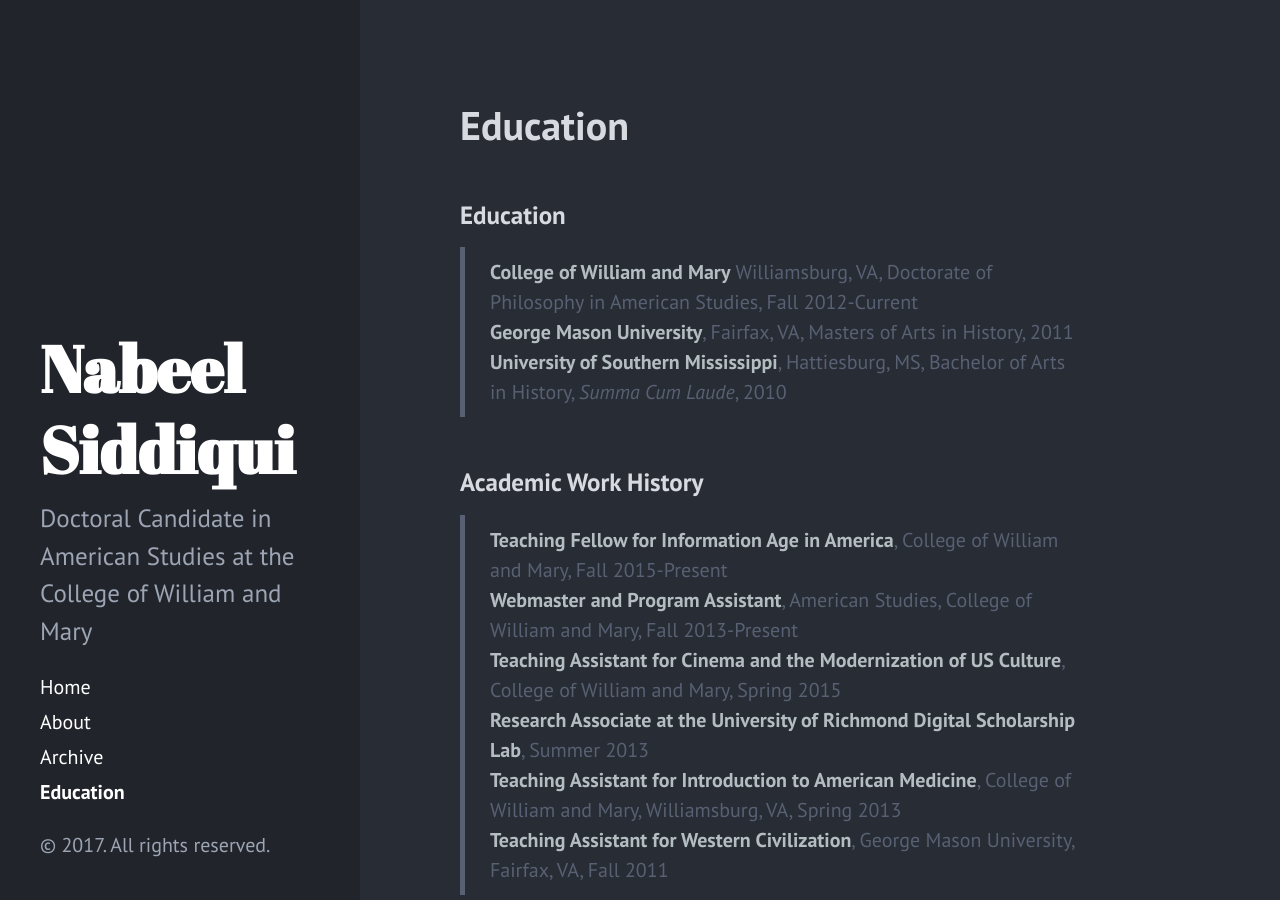
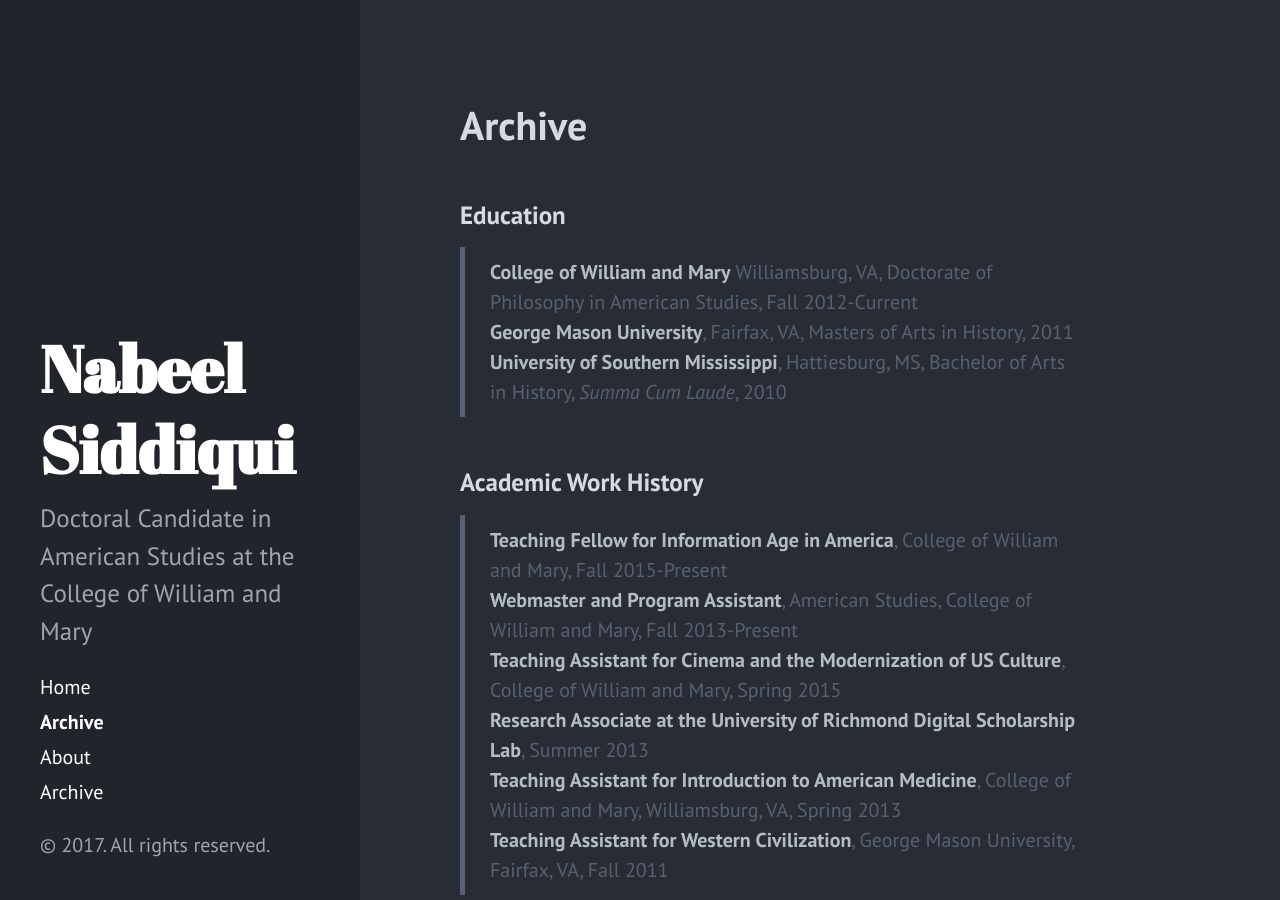
Before and after one commit to nabsiddiqui/nabsiddiqui_old_jekyll_site, a Jekyll site: the page built from CV.md, in a window 1280 px wide and 900 px high. Built offline with Jekyll 4.4.1, drawn with Linux system fonts in a browser that asks for light colours; our own code applies the rules of GitHub Pages for plain Markdown files.

Commit message:
Fixed CV to have correct header

```diff
--- a/CV.md
+++ b/CV.md
@@ -1,3 +1,8 @@
+---
+layout: page
+title: Archive
+
+---
 ### Education
 
 > **College of William and Mary** Williamsburg, VA, Doctorate of Philosophy in American Studies, Fall 2012-Current
```
